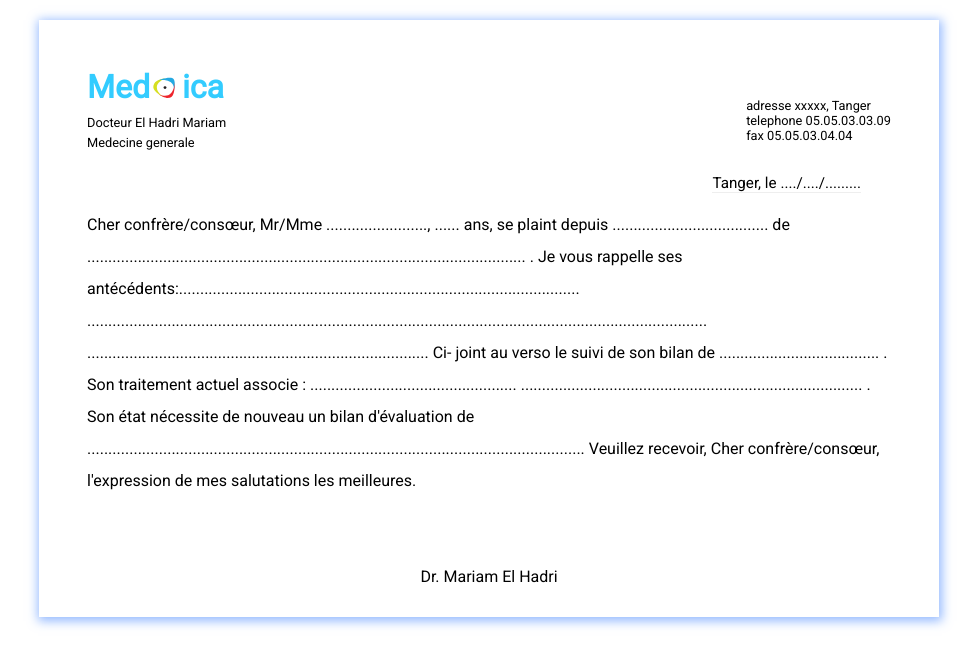
After one commit to farah-alharrak/Medica-, a PHP site: page /medecin/documents/lettre.html in a window 1280 px wide. The commit adds this page. Shown: the top 666 px of the page, without its empty margins (151-1130 px from the left). Run offline with PHP 8.4, Linux system fonts and the light colour scheme.

```diff
--- a/login.php
+++ b/login.php
@@ -7,7 +7,7 @@ if(isset($_SESSION["loggedin"]) && $_SESSION["loggedin"] === true){
     if($_SESSION["role"] == 'secretaire'){
         header("location:secretaire/acceuil.php");
     } else {
-        header("location:medecin/acceuil.php");
+        header("location:medecin/accueil.php");
     }
     exit;
 }
--- /dev/null
+++ b/medecin/documents/lettre.html
@@ -0,0 +1,48 @@
+<!DOCTYPE html>
+<html lang="en">
+<head>
+    <meta charset="UTF-8">
+    <meta http-equiv="X-UA-Compatible" content="IE=edge">
+    <meta name="viewport" content="width=device-width, initial-scale=1.0">
+    <link rel="stylesheet" href="style.css">
+    <title>Medica | lettre de confrere</title>
+</head>
+<body>
+    <div class="main">
+        <div class="header">
+            <div class="header-left">
+                <h1>
+                    Med<span><img src="logo.svg" alt=" " /></span>ica
+                </h1>
+                <div>
+                    <span> Docteur El Hadri Mariam</span>
+                    Medecine generale
+                </div>
+            </div>
+            <div class="header-right">
+                adresse xxxxx, Tanger <br>
+                telephone 05.05.03.03.09 <br>
+                fax 05.05.03.04.04
+            </div>
+        </div>
+        <p class="float-r">Tanger, le ..../..../.........   </p>
+        <div class="cls"></div>
+        <div class="content">
+            <p>
+                Cher confrère/consœur,
+                Mr/Mme ........................, ...... ans, se plaint depuis ..................................... de
+                ........................................................................................................ .
+                Je vous rappelle ses antécédents:...............................................................................................
+                ...................................................................................................................................................
+                ................................................................................. Ci-
+                joint au verso le suivi de son bilan de  ......................................  .
+                Son traitement actuel associe : .................................................
+                ................................................................................. .
+                Son état nécessite de nouveau un bilan d'évaluation de ...................................................................................................................... Veuillez recevoir, Cher confrère/consœur, l'expression de mes salutations les meilleures.
+                <br><br><br>
+            </p>
+            <div class="doctor">Dr. Mariam El Hadri</div>
+    </div>
+    </div>
+</body>
+</html>
--- /dev/null
+++ b/medecin/documents/style.css
@@ -0,0 +1,76 @@
+@import url('https://fonts.googleapis.com/css2?family=Roboto:ital,wght@0,400;1,100&display=swap');
+
+* {
+  margin: 0;
+  padding: 0;
+  box-sizing: border-box;
+  font-family: 'Roboto', sans-serif;
+}
+
+.main {
+  padding: 3rem;
+  padding-bottom: 0.5rem;
+  max-width: 900px;
+  margin: 20px auto;
+  -webkit-box-shadow: 1px 2px 10px 2px rgba(56, 126, 255, 0.54);
+  box-shadow: 1px 2px 10px 2px rgba(56, 126, 255, 0.54);
+}
+
+.header {
+  display: flex;
+  justify-content: space-between;
+  align-items: center;
+}
+
+.header .header-left h1 {
+  font-size: 2rem;
+  line-height: 1.5rem;
+  color: rgb(51, 204, 255);
+  margin-bottom: 1rem;
+}
+
+.header .header-left h1 img {
+  width: 30px;
+  height: 30px;
+  transform: translateY(4px);
+  margin-left: 2px;
+}
+
+.header .header-left div span {
+  display: block;
+  margin: 0.3rem 0;
+}
+.header .header-left div,
+.header .header-right {
+  font-size: 0.8rem;
+}
+
+.header .header-right {
+  margin-top: 1.5rem;
+}
+
+.float-r {
+  font-size: 0.95rem;
+  float: right;
+  margin-top: 1.5rem;
+  transform: translateX(-30px);
+  border-bottom: 1px solid #eee;
+}
+
+.cls {
+  clear: both;
+}
+
+.content {
+  width: 100%;
+  font-size: 1rem;
+  margin: 1rem 0;
+  display: flex;
+  flex-direction: column;
+  align-items: center;
+  justify-content: center;
+  line-height: 2rem;
+}
+.doctor {
+  text-align: center;
+}
```
Also changed, not shown: lettreConfrere.html (added, +80 -0 lines), medecin/acceuil.php (added, +142 -0 lines), medecin/documents/ordonnance.html (added, +41 -0 lines), ordonnance.html (added, +67 -0 lines), img/med.jpg (added), medecin/documents/logo.svg (added).
